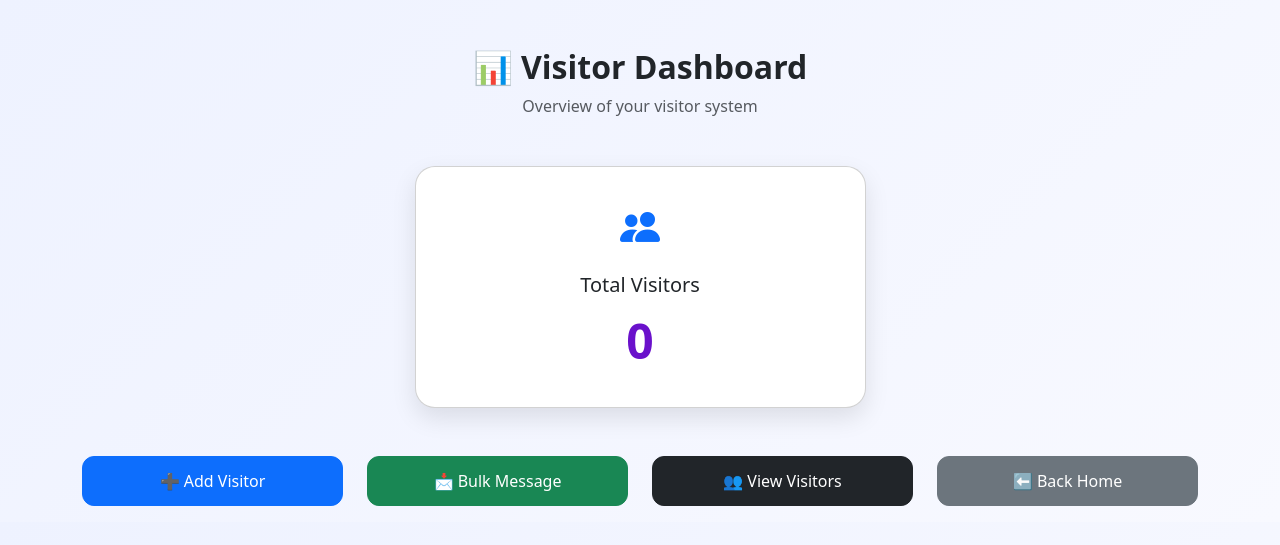
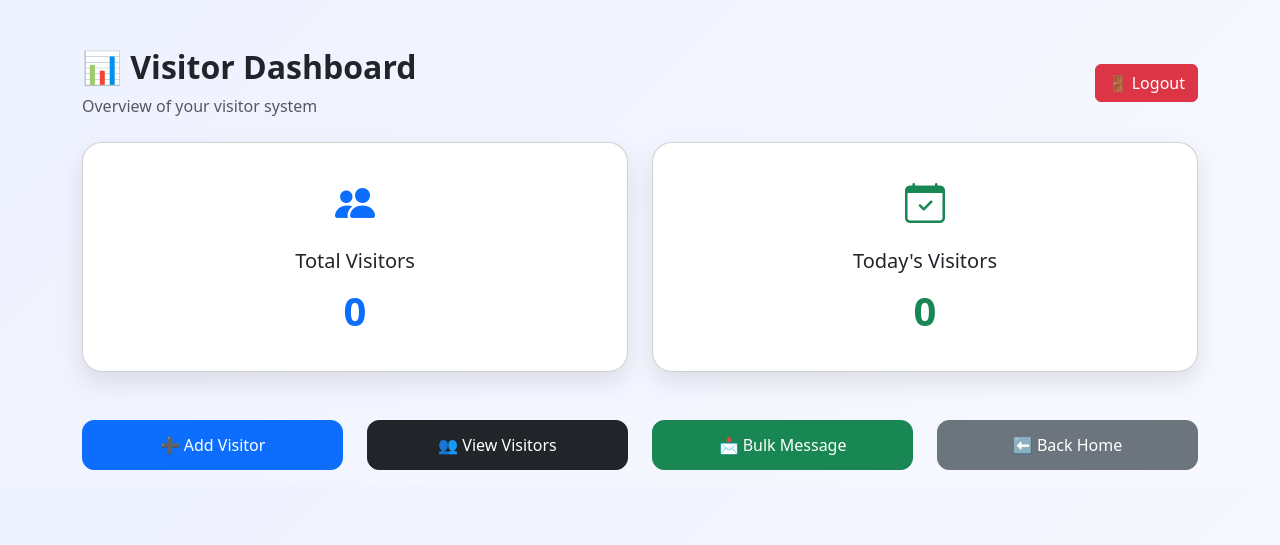
Before and after one commit to Ankit13github/Visitor_Management_System, a Flask app: page /dashboard in a window 1280 px wide. Shown: the top 545 px of the page. Run offline with Flask 3, Linux system fonts and the light colour scheme; the visitor is signed in with stand-in values (Sample User, id 1); data that the repository does not hold is empty; some libraries are stand-ins or nearby versions.

Commit message:
Revamp dashboard layout and add logout functionality
Updated the dashboard layout and added a logout button. Improved styling and added a placeholder for today's visitors.

```diff
--- a/templates/dashboard.html
+++ b/templates/dashboard.html
@@ -32,7 +32,7 @@
         }
 
         .count {
-            font-size: 48px;
+            font-size: 40px;
             font-weight: bold;
             color: #6a11cb;
         }
@@ -43,7 +43,7 @@
             font-size: 16px;
         }
 
-         @media (max-width: 768px) {
+        @media (max-width: 768px) {
             h1, h2, h3 {
                 font-size: 22px;
             }
@@ -65,47 +65,67 @@
 <div class="container mt-5">
 
     <!-- Header -->
-    <div class="text-center mb-5">
-        <h2 class="title">📊 Visitor Dashboard</h2>
-        <p class="text-muted">Overview of your visitor system</p>
+    <div class="d-flex justify-content-between align-items-center mb-4">
+        <div>
+            <h2 class="title">📊 Visitor Dashboard</h2>
+            <p class="text-muted mb-0">Overview of your visitor system</p>
+        </div>
+
+        <a href="{{ url_for('logout') }}" class="btn btn-danger">
+            🚪 Logout
+        </a>
     </div>
 
-    <!-- Stats Card -->
-    <div class="row justify-content-center">
-        <div class="col-md-5">
+    <!-- Stats Cards -->
+    <div class="row g-4">
+
+        <!-- Total Visitors -->
+        <div class="col-md-6">
             <div class="card card-custom text-center">
                 <i class="bi bi-people-fill fs-1 text-primary mb-3"></i>
                 <h5>Total Visitors</h5>
-                <div class="count">{{ total }}</div>
+                <div class="count text-primary">{{ total }}</div>
             </div>
         </div>
+
+        <!-- Today's Visitors (placeholder for now) -->
+        <div class="col-md-6">
+            <div class="card card-custom text-center">
+                <i class="bi bi-calendar-check fs-1 text-success mb-3"></i>
+                <h5>Today's Visitors</h5>
+                <div class="count text-success">{{ total }}</div>
+            </div>
+        </div>
+
     </div>
 
     <!-- Action Buttons -->
     <div class="row text-center mt-5">
-        <div class="col-md-3 mb-3">
+
+        <div class="col-md-3 col-6 mb-3">
             <a href="{{ url_for('visitor_form') }}" class="btn btn-primary w-100 nav-btn">
                 ➕ Add Visitor
             </a>
         </div>
 
-        <div class="col-md-3 mb-3">
+        <div class="col-md-3 col-6 mb-3">
+            <a href="{{ url_for('view_visitors') }}" class="btn btn-dark w-100 nav-btn">
+                👥 View Visitors
+            </a>
+        </div>
+
+        <div class="col-md-3 col-6 mb-3">
             <a href="{{ url_for('bulk_message') }}" class="btn btn-success w-100 nav-btn">
                 📩 Bulk Message
             </a>
         </div>
 
-        <div class="col-md-3 mb-3">
-            <a href="{{ url_for('view_visitors') }}" class="btn btn-dark w-100 nav-btn">
-                👥 View Visitors
-            </a>
-        </div>
-
-        <div class="col-md-3 mb-3">
+        <div class="col-md-3 col-6 mb-3">
             <a href="{{ url_for('home') }}" class="btn btn-secondary w-100 nav-btn">
                 ⬅ Back Home
             </a>
         </div>
+
     </div>
 
 </div>
```
